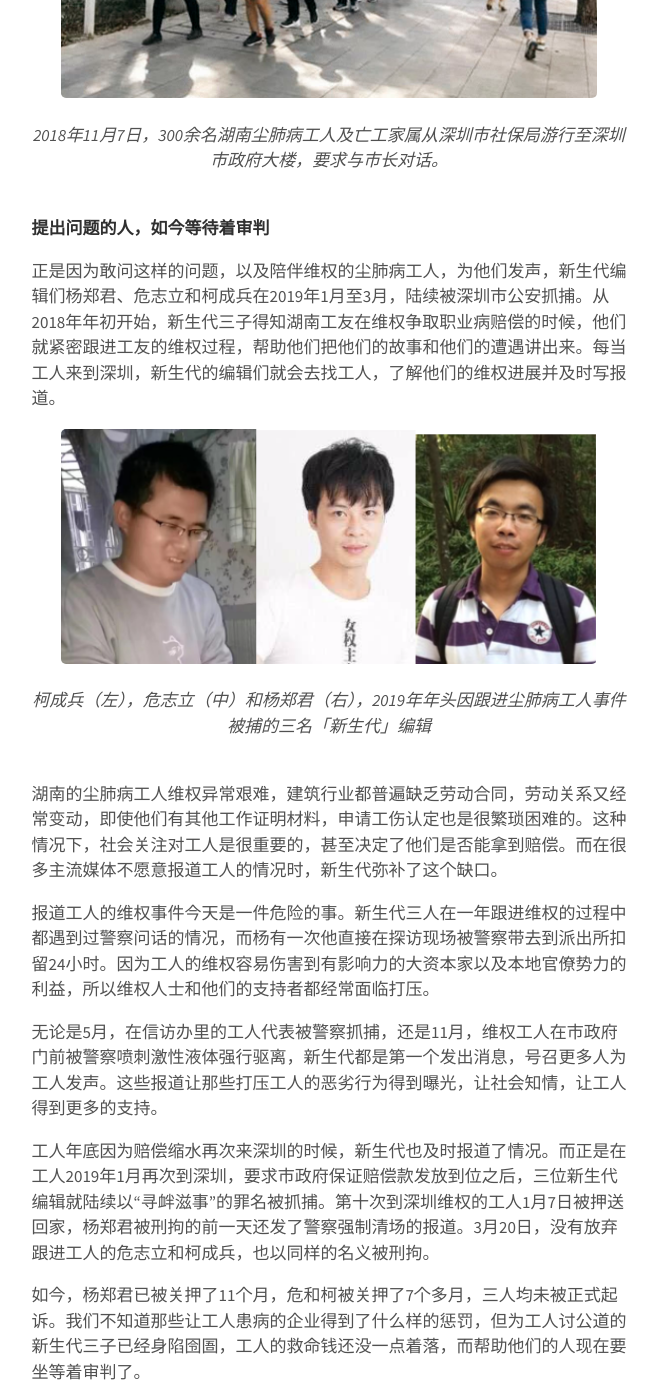
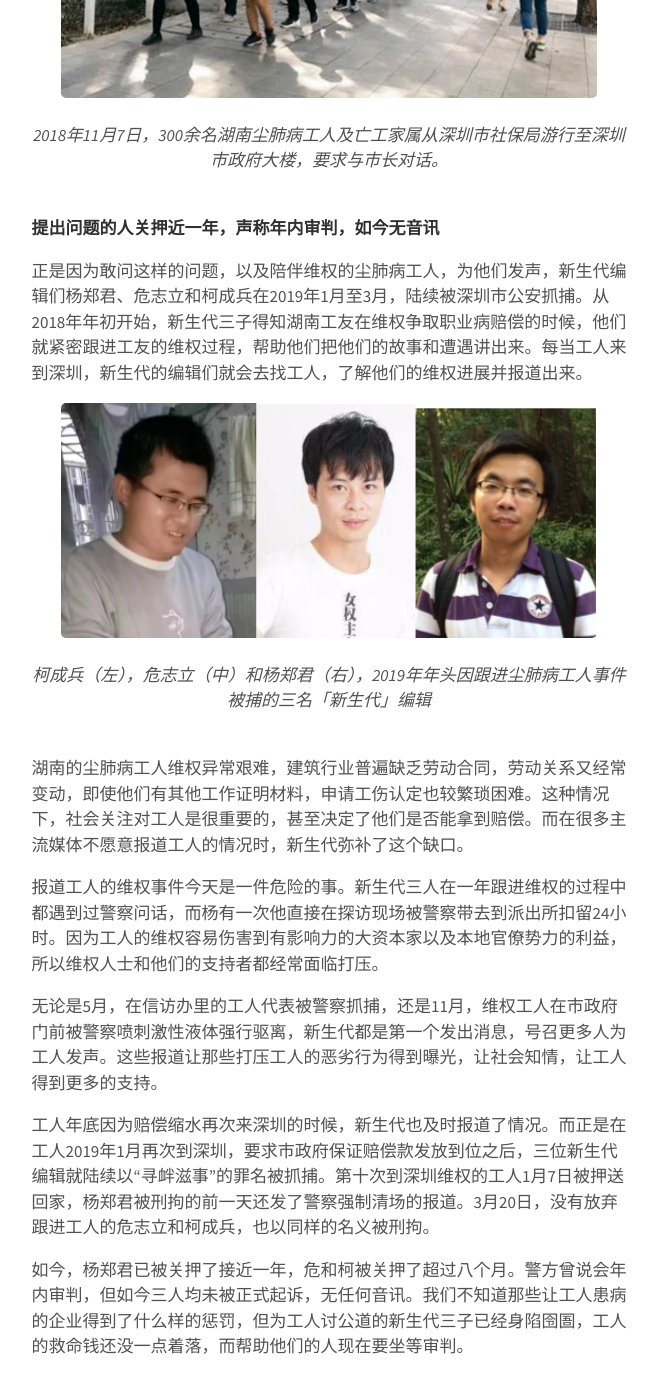
Before and after one commit to xsdai3/xsdai3.github.io, a Jekyll site: the page built from _posts/2019-12-31-谁动了尘肺病工人的救命钱？两年斗争后，提问的人已经失踪，工人赔偿还未到位.md, in a window 1280 px wide and 1400 px high, scrolled down 6766 px. Shown: the whole window, without its empty margins (311-969 px from the left). Built offline with Jekyll 4.4.1, drawn with Linux system fonts in a browser that asks for light colours; our own code applies the rules of GitHub Pages for plain Markdown files; some of the changed text lies outside the part shown.

Commit message:
Update 2019-12-31-谁动了尘肺病工人的救命钱？两年斗争后，提问的人已经失踪，工人赔偿还未到位.md

```diff
--- a/_posts/2019-12-31-谁动了尘肺病工人的救命钱？两年斗争后，提问的人已经失踪，工人赔偿还未到位.md
+++ b/_posts/2019-12-31-谁动了尘肺病工人的救命钱？两年斗争后，提问的人已经失踪，工人赔偿还未到位.md
@@ -56,22 +56,22 @@ excerpt_separator: <!--more-->
 
 那么如果深圳的赔偿款不需要用于工人的医疗，那剩下来的赔偿款，应该用于生活费、保健、家庭补贴等方面。然而既然剩下至少有1.57亿的赔偿款，为什么要给工人如此低的生活费？如果按照湖南省的标准算，即使假设所有工人都是三期尘肺，每人每月按960元算，1.57亿也足遇给550名工人支付25年的生活费（因为我们用了最高的赔偿标准算，实际上这笔赔偿款25年都会发不完）。发这个数字的双倍也能用12年多。湖南省政府为什么要拖着来发赔偿呢？反过来问，用不完的赔偿湖南省又准备怎么使用呢？
 
-身患尘肺病的曾经的深圳建设者工人们已经来日无多，是湖南省政府不让他们享受他们辛苦争取回来的3210元生活费？还是中间出现了问题深圳承诺的数额没有落实？发3000多还是发几百块，决定工人是否能有家人在身边，决定他们是不是要一个人度过越来越煎熬的日子，连这点救命钱都要扣么。三千多变成几百块，剩下来的钱，去哪里了？
+身患尘肺病的曾经的深圳建设者工人们已经来日无多，是湖南省政府不让他们享受他们辛苦争取回来的3210元生活费？还是中间出现了问题深圳承诺的数额没有落实？发3000多还是发几百块，决定工人是否能有家人在身边，决定他们是不是要一个人度过越来越煎熬的日子，连这点救命钱都要扣么？三千多变成几百块，剩下来的钱，去哪里了？
 
 <div style="text-align:center"><img src="/images/TY1.jpg" width="90%"><br><em>2018年11月7日，300余名湖南尘肺病工人及亡工家属从深圳市社保局游行至深圳市政府大楼，要求与市长对话。</em></div><br>
 
-<strong>提出问题的人，如今等待着审判</strong>
+<strong>提出问题的人关押近一年，声称年内审判，如今无音讯</strong>
 
-正是因为敢问这样的问题，以及陪伴维权的尘肺病工人，为他们发声，新生代编辑们杨郑君、危志立和柯成兵在2019年1月至3月，陆续被深圳市公安抓捕。从2018年年初开始，新生代三子得知湖南工友在维权争取职业病赔偿的时候，他们就紧密跟进工友的维权过程，帮助他们把他们的故事和他们的遭遇讲出来。每当工人来到深圳，新生代的编辑们就会去找工人，了解他们的维权进展并及时写报道。
+正是因为敢问这样的问题，以及陪伴维权的尘肺病工人，为他们发声，新生代编辑们杨郑君、危志立和柯成兵在2019年1月至3月，陆续被深圳市公安抓捕。从2018年年初开始，新生代三子得知湖南工友在维权争取职业病赔偿的时候，他们就紧密跟进工友的维权过程，帮助他们把他们的故事和遭遇讲出来。每当工人来到深圳，新生代的编辑们就会去找工人，了解他们的维权进展并报道出来。
 
 <div style="text-align:center"><img src="/images/iLabour-editors.png" width="90%"><br><em>柯成兵（左），危志立（中）和杨郑君（右），2019年年头因跟进尘肺病工人事件被捕的三名「新生代」编辑</em></div><br>
 
-湖南的尘肺病工人维权异常艰难，建筑行业都普遍缺乏劳动合同，劳动关系又经常变动，即使他们有其他工作证明材料，申请工伤认定也是很繁琐困难的。这种情况下，社会关注对工人是很重要的，甚至决定了他们是否能拿到赔偿。而在很多主流媒体不愿意报道工人的情况时，新生代弥补了这个缺口。
+湖南的尘肺病工人维权异常艰难，建筑行业普遍缺乏劳动合同，劳动关系又经常变动，即使他们有其他工作证明材料，申请工伤认定也较繁琐困难。这种情况下，社会关注对工人是很重要的，甚至决定了他们是否能拿到赔偿。而在很多主流媒体不愿意报道工人的情况时，新生代弥补了这个缺口。
 
-报道工人的维权事件今天是一件危险的事。新生代三人在一年跟进维权的过程中都遇到过警察问话的情况，而杨有一次他直接在探访现场被警察带去到派出所扣留24小时。因为工人的维权容易伤害到有影响力的大资本家以及本地官僚势力的利益，所以维权人士和他们的支持者都经常面临打压。
+报道工人的维权事件今天是一件危险的事。新生代三人在一年跟进维权的过程中都遇到过警察问话，而杨有一次他直接在探访现场被警察带去到派出所扣留24小时。因为工人的维权容易伤害到有影响力的大资本家以及本地官僚势力的利益，所以维权人士和他们的支持者都经常面临打压。
 
 无论是5月，在信访办里的工人代表被警察抓捕，还是11月，维权工人在市政府门前被警察喷刺激性液体强行驱离，新生代都是第一个发出消息，号召更多人为工人发声。这些报道让那些打压工人的恶劣行为得到曝光，让社会知情，让工人得到更多的支持。
 
 工人年底因为赔偿缩水再次来深圳的时候，新生代也及时报道了情况。而正是在工人2019年1月再次到深圳，要求市政府保证赔偿款发放到位之后，三位新生代编辑就陆续以“寻衅滋事”的罪名被抓捕。第十次到深圳维权的工人1月7日被押送回家，杨郑君被刑拘的前一天还发了警察强制清场的报道。3月20日，没有放弃跟进工人的危志立和柯成兵，也以同样的名义被刑拘。
 
-如今，杨郑君已被关押了11个月，危和柯被关押了7个多月，三人均未被正式起诉。我们不知道那些让工人患病的企业得到了什么样的惩罚，但为工人讨公道的新生代三子已经身陷囹圄，工人的救命钱还没一点着落，而帮助他们的人现在要坐等着审判了。
+如今，杨郑君已被关押了接近一年，危和柯被关押了超过八个月。警方曾说会年内审判，但如今三人均未被正式起诉，无任何音讯。我们不知道那些让工人患病的企业得到了什么样的惩罚，但为工人讨公道的新生代三子已经身陷囹圄，工人的救命钱还没一点着落，而帮助他们的人现在要坐等审判。
```
